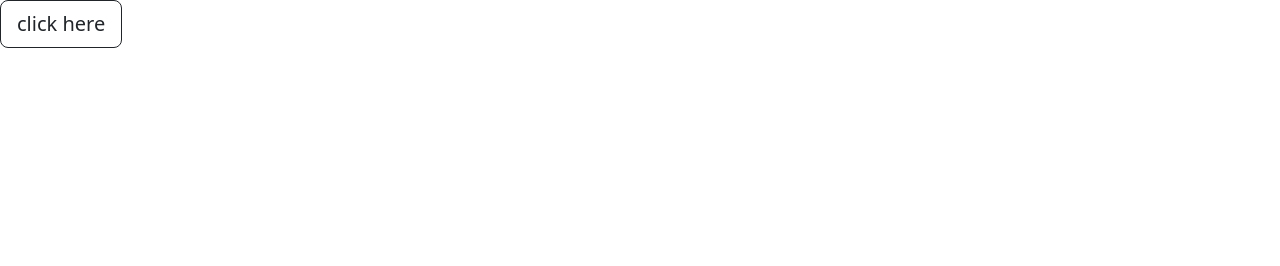
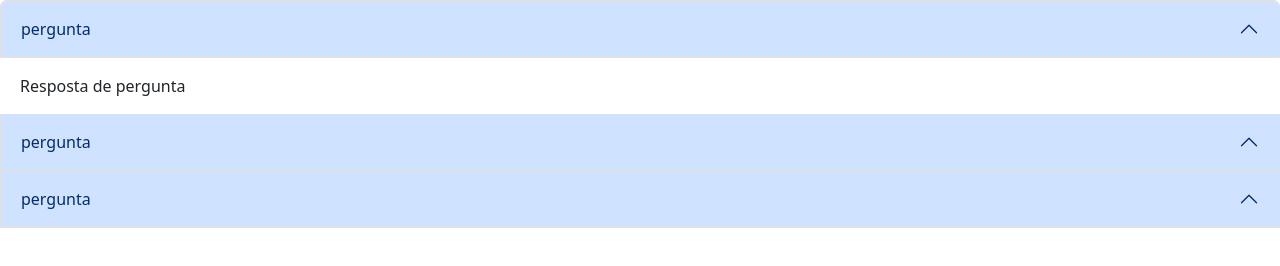
Before and after one commit to senagab/bootstrap-study, a plain HTML site: page index.html in a window 1280 px wide. Drawn offline with nearby package versions, Linux system fonts and the light colour scheme.

Commit message:
feat: accordion e dataset

```diff
--- a/index.html
+++ b/index.html
@@ -7,6 +7,38 @@
     <link rel="stylesheet" href="https://cdn.jsdelivr.net/npm/bootstrap@5.3.2/dist/css/bootstrap.min.css">
 </head>
 <body>
-    <button class="btn btn-outline-dark btn-lg">click here</button>
+    <div class="accordion">
+        <div class="accordion-item">
+            <div class="accordion-header">
+                <button class="accordion-button" data-bs-toggle="collapse" data-bs-target="#resposta1">pergunta</button>
+            </div>
+        </div>
+        <div id="resposta1" class="accordion-collapse collapse show">
+            <div class="accordion-body">
+                Resposta de pergunta
+            </div>
+        </div>
+        <div class="accordion-item">
+            <div class="accordion-header">
+                <button class="accordion-button" data-bs-toggle="collapse" data-bs-target="#resposta2">pergunta</button>
+            </div>
+        </div>
+        <div id="resposta2" class="accordion-collapse collapse">
+            <div class="accordion-body">
+                Resposta de pergunta
+            </div>
+        </div>
+        <div class="accordion-item">
+            <div class="accordion-header">
+                <button class="accordion-button" data-bs-toggle="collapse" data-bs-target="#resposta3">pergunta</button>
+            </div>
+        </div>
+        <div id="resposta3" class="accordion-collapse collapse">
+            <div class="accordion-body">
+                Resposta de pergunta
+            </div>
+        </div>
+    </div>
+    <script src="https://cdn.jsdelivr.net/npm/bootstrap@5.3.2/dist/js/bootstrap.bundle.min.js"></script>
 </body>
 </html>
```
